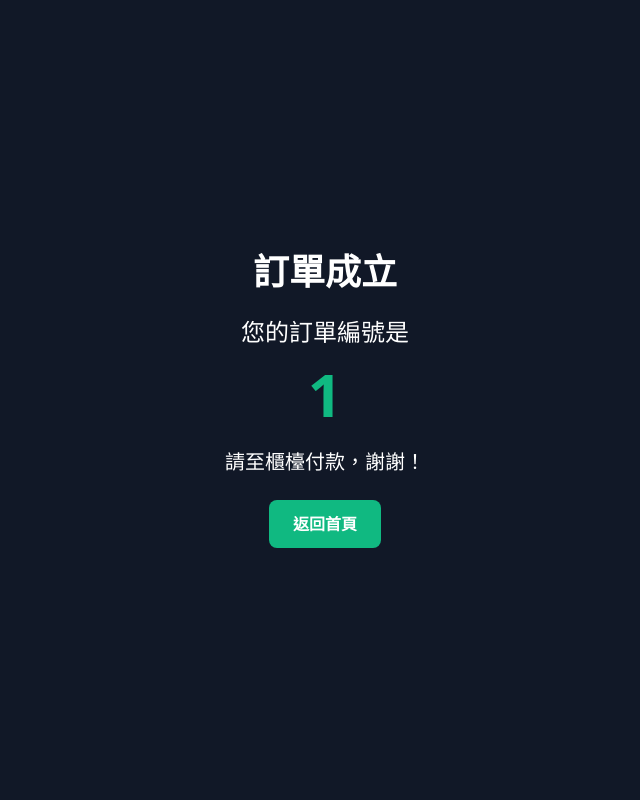
After one commit to hsusparrow1/Final_Project, a Django app: template templates/page4_order_confirmation.html in a window 1280 px wide. The commit adds this page. Shown: the whole page, without its empty margins (315-955 px from the left). Run offline with Django 5.2, Linux system fonts and the light colour scheme; the template is opened without the code that fills it: values that come from a table or form of the project are taken from there, others are empty; data comes from the database, SQL or seed files in the repository; both versions use the stored data as it was after the commit.

Commit message:
add page4 order number for order

```diff
--- a/Final_Project/urls.py
+++ b/Final_Project/urls.py
@@ -40,6 +40,7 @@ urlpatterns = [
 
 urlpatterns += [
     path('admin_dashboard/', views.admin_dashboard, name='admin_dashboard'),
+    path('page4_order_confirmation/', views.page4_order_confirmation, name='page4_order_confirmation'),
 ]
 
 if settings.DEBUG:
--- a/Website/models.py
+++ b/Website/models.py
@@ -39,17 +39,24 @@ class Order(models.Model):
     ]
 
     order_id = models.UUIDField(primary_key=True, default=uuid.uuid4, editable=False)  # 隨機訂單編號
+    sequence_number = models.PositiveIntegerField(default=0, editable=False)  # 流水號
     order_type = models.CharField(max_length=5, choices=ORDER_TYPE_CHOICES)  # 內用/外帶
     gmail = models.EmailField(blank=True, null=True)  # 顧客 Gmail，可空白
     total_price = models.DecimalField(max_digits=8, decimal_places=2, default=0.00)  # 訂單總價
     created_at = models.DateTimeField(auto_now_add=True)  # 建立時間（下單時間）
-    status = models.CharField(max_length=10, choices=STATUS_CHOICES, default='已送單')  # 新增欄位
+    status = models.CharField(max_length=10, choices=STATUS_CHOICES, default='已送單')  # 訂單狀態
 
     class Meta:
-        ordering = ['-created_at']  # 預設按照下單時間「新到舊」排列
+        ordering = ['created_at']  # 按照下單時間「舊到新」排列
+
+    def save(self, *args, **kwargs):
+        if not self.sequence_number:  # 如果流水號尚未生成
+            last_order = Order.objects.order_by('-sequence_number').first()
+            self.sequence_number = (last_order.sequence_number + 1) if last_order else 1
+        super().save(*args, **kwargs)
 
     def __str__(self):
-        return str(self.order_id)
+        return f"訂單 {self.sequence_number}"
 
     # 在 Order 模型添加
     def update_total(self):
--- a/Website/views.py
+++ b/Website/views.py
@@ -79,6 +79,7 @@ def get_orders(request):
     data = [
         {
             'order_id': str(order.order_id),
+            'sequence_number': order.sequence_number,  # 新增流水號
             'order_type': order.order_type,
             'gmail': order.gmail,
             'total_price': order.total_price,
@@ -134,3 +135,8 @@ class MenuItemDetailAPIView(generics.RetrieveAPIView):
     queryset = MenuItem.objects.all()
     serializer_class = MenuItemSerializer
     lookup_field = 'id'
+
+def page4_order_confirmation(request):
+    order_id = request.GET.get('order_id')  # 從 URL 參數中獲取訂單 ID
+    order = get_object_or_404(Order, order_id=order_id)
+    return render(request, 'page4_order_confirmation.html', {'order': order})
--- a/templates/admin_dashboard.html
+++ b/templates/admin_dashboard.html
@@ -87,6 +87,7 @@
         const currentOrdersDiv = document.getElementById('current-orders');
         currentOrdersDiv.innerHTML = currentOrders.map(order => `
             <div class="bg-gray-800 p-4 rounded-lg">
+                <p><strong>流水號：</strong>${order.sequence_number}</p>
                 <p><strong>訂單編號：</strong>${order.order_id}</p>
                 <p><strong>類型：</strong>${order.order_type}</p>
                 <p><strong>總價：</strong>${order.total_price}</p>
@@ -107,6 +108,7 @@
         const completedOrdersDiv = document.getElementById('completed-orders');
         completedOrdersDiv.innerHTML = completedOrders.map(order => `
             <div class="bg-gray-800 p-4 rounded-lg">
+                <p><strong>流水號：</strong>${order.sequence_number}</p>
                 <p><strong>訂單編號：</strong>${order.order_id}</p>
                 <p><strong>類型：</strong>${order.order_type}</p>
                 <p><strong>總價：</strong>${order.total_price}</p>
--- a/templates/page3_shopping-cart.html
+++ b/templates/page3_shopping-cart.html
@@ -40,9 +40,9 @@
                 });
 
                 if (response.data.success) {
-                    alert(`訂單已送出！訂單編號: ${response.data.order_id}`);
+                    const orderId = response.data.order_id;
                     localStorage.removeItem('orderType');
-                    window.location.href = '/';  // 導回首頁或感謝頁
+                    window.location.href = `/page4_order_confirmation/?order_id=${orderId}`;  // 跳轉到第四頁
                 } else {
                     alert(`提交訂單失敗: ${response.data.error}`);
                 }
--- /dev/null
+++ b/templates/page4_order_confirmation.html
@@ -0,0 +1,17 @@
+<!DOCTYPE html>
+<html lang="zh-TW">
+<head>
+    <meta charset="UTF-8">
+    <title>訂單成立</title>
+    <link href="https://cdn.jsdelivr.net/npm/tailwindcss@2.2.19/dist/tailwind.min.css" rel="stylesheet">
+</head>
+<body class="bg-gray-900 text-white flex items-center justify-center h-screen">
+    <div class="text-center">
+        <h1 class="text-4xl font-bold mb-6">訂單成立</h1>
+        <p class="text-2xl mb-4">您的訂單編號是</p>
+        <p class="text-6xl font-bold text-green-500 mb-6">{{ order.sequence_number }}</p>
+        <p class="text-xl">請至櫃檯付款，謝謝！</p>
+        <a href="/" class="mt-6 inline-block bg-green-500 text-white px-6 py-3 rounded-lg font-bold">返回首頁</a>
+    </div>
+</body>
+</html>
```
Also changed, not shown: Website/migrations/0004_alter_order_options_order_sequence_number.py (added), db.sqlite3.
